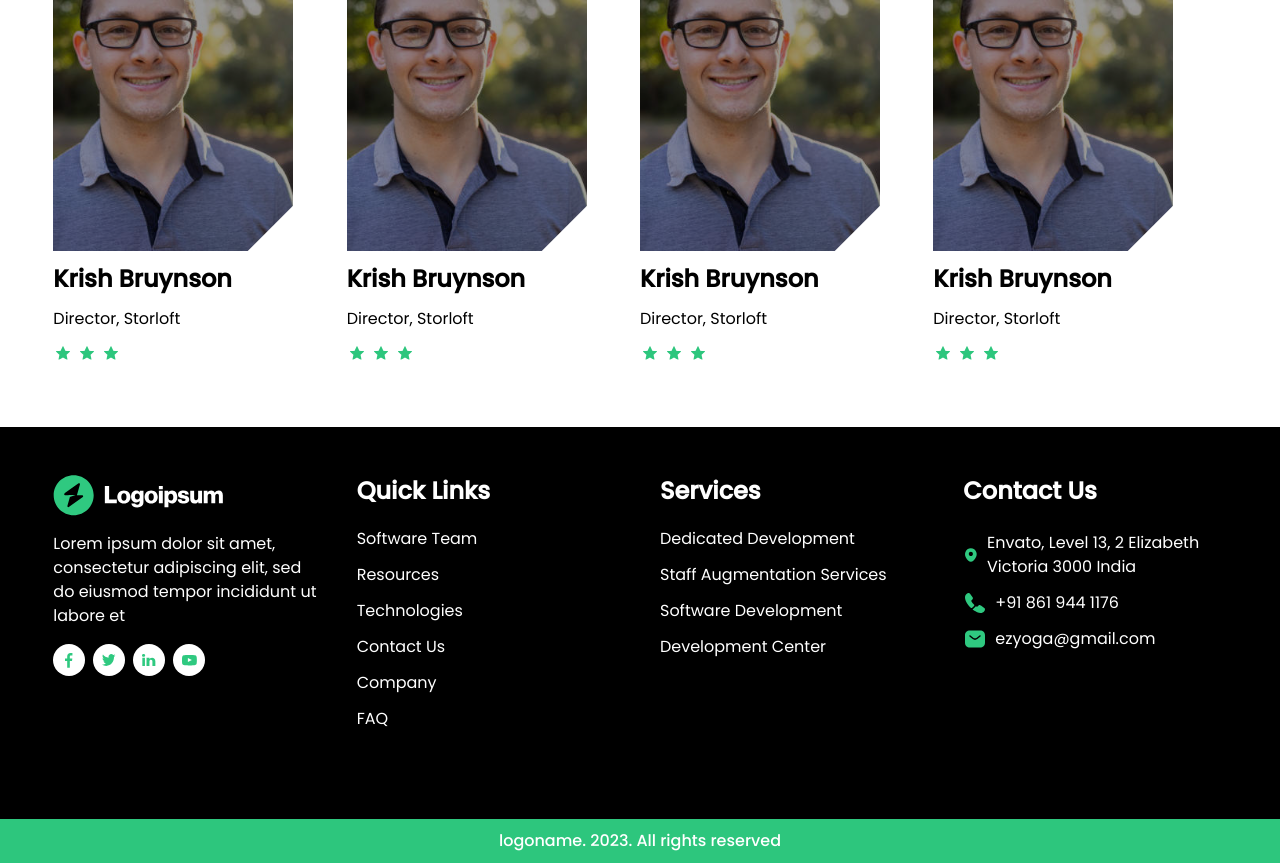
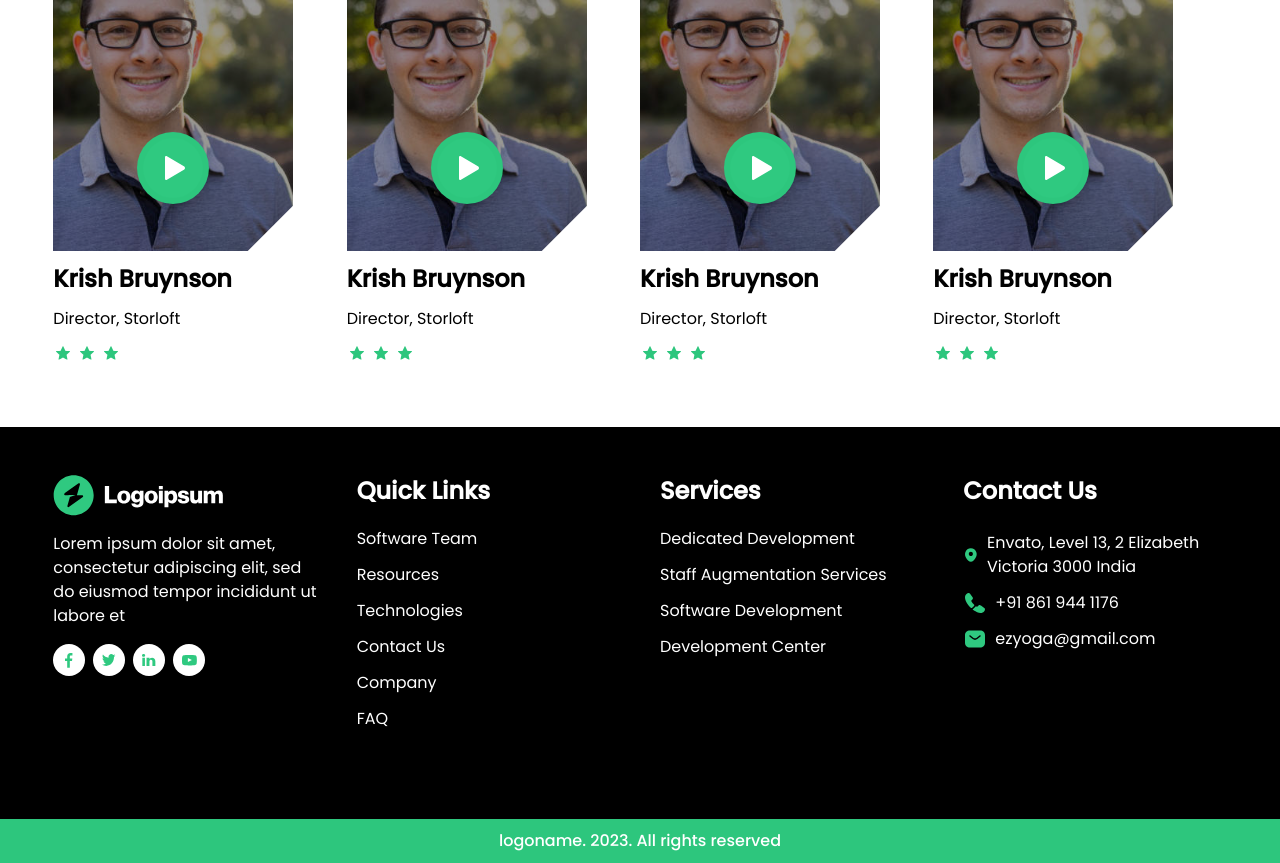
Before and after one commit to SouravBhardwaj997/assignment, a Next.js app: page / in a window 1280 px wide. Shown: the part 5740-6603 px from the top of the page. Built offline with nearby package versions, Linux system fonts and the light colour scheme.

Commit message:
Add PlayIcon component and integrate it into TestimonialCard

```diff
--- a/src/components/Elements/TestimonialCard.tsx
+++ b/src/components/Elements/TestimonialCard.tsx
@@ -1,5 +1,5 @@
 import Image from "next/image";
-import { StarIcon } from "../icons/SocialIcons";
+import { PlayIcon, StarIcon } from "../icons/SocialIcons";
 
 export const TestimonialCard = () => {
   return (
@@ -14,6 +14,14 @@ export const TestimonialCard = () => {
         <div className="bg-primary-size-12 absolute top-0 left-0 right-0 bottom-0" />
         <div className="absolute inset-0 bg-black opacity-40" />
 
+        <div className="absolute bottom-10 left-1/2 -translate-x-1/2 cursor-pointer">
+          <span className="absolute inset-0 inline-flex h-full w-full rounded-full bg-primary opacity-75 animate-ping"></span>
+
+          <div className="relative inline-flex items-center justify-center rounded-full bg-primary shadow-lg">
+            <PlayIcon />
+          </div>
+        </div>
+
         <div className="size-16 bg-white absolute -bottom-8 -right-8 rotate-45" />
       </div>
       <p className="text-black font-semibold text-2xl">Krish Bruynson</p>
--- a/src/components/icons/SocialIcons.tsx
+++ b/src/components/icons/SocialIcons.tsx
@@ -87,3 +87,22 @@ export const StarIcon = ({ className = "fill-primary" }) => {
     </svg>
   );
 };
+
+export const PlayIcon = () => {
+  return (
+    <svg
+      width="72"
+      height="72"
+      viewBox="0 0 72 72"
+      fill="none"
+      xmlns="http://www.w3.org/2000/svg"
+    >
+      {/* <circle opacity="0.22" cx="36" cy="36" r="36" fill="#2FC980" /> */}
+      <circle cx="36" cy="36" r="30" fill="#2FC980" />
+      <path
+        d="M47.325 34.5562L29.925 24.2C29.7125 24.075 29.4938 24 29.2438 24C28.5625 24 28.0062 24.5625 28.0062 25.25H28V46.75H28.0062C28.0062 47.4375 28.5625 48 29.2438 48C29.5 48 29.7125 47.9125 29.9437 47.7875L47.325 37.4437C47.7375 37.1 48 36.5812 48 36C48 35.4187 47.7375 34.9062 47.325 34.5562Z"
+        fill="white"
+      />
+    </svg>
+  );
+};
```
